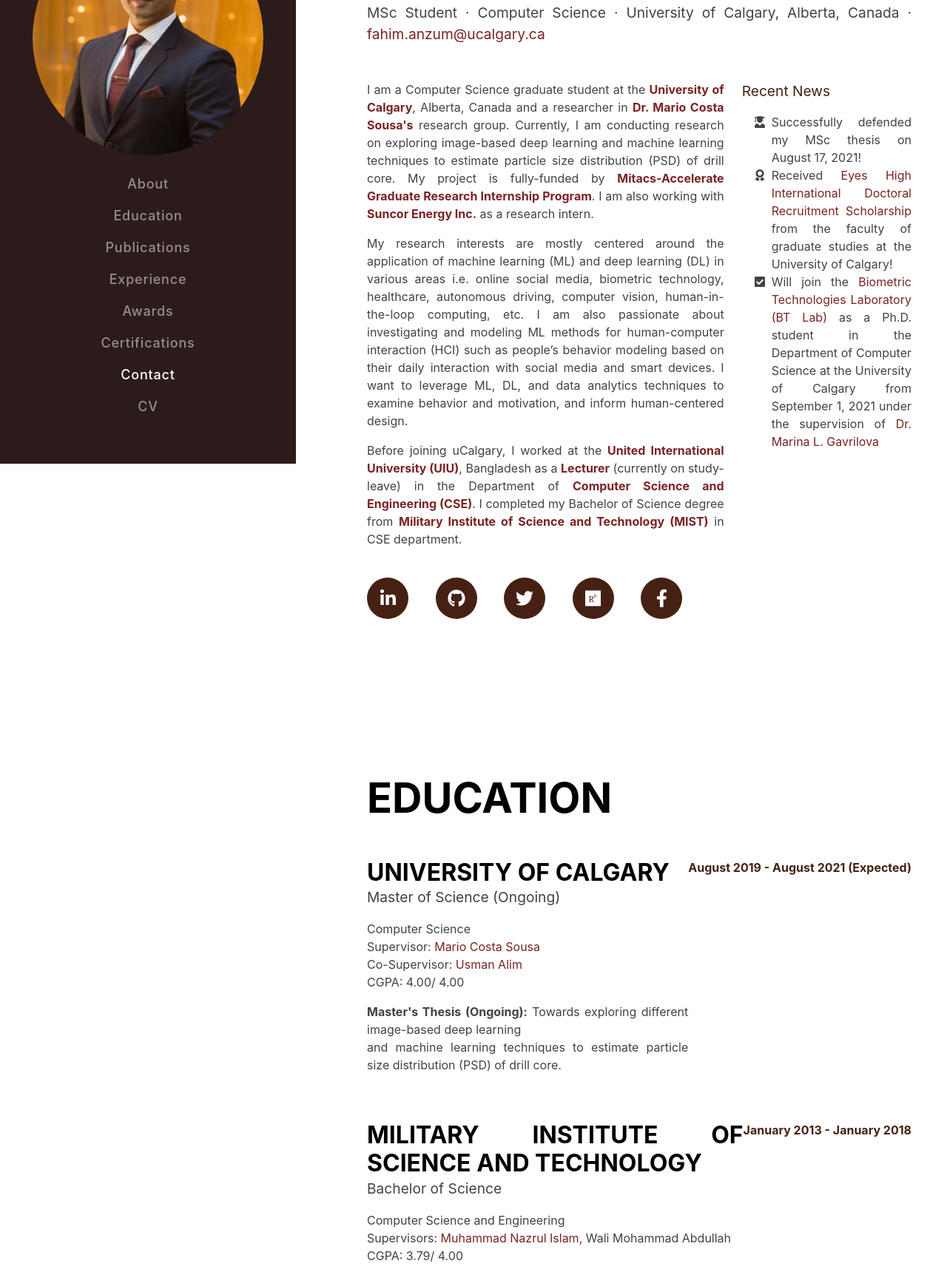
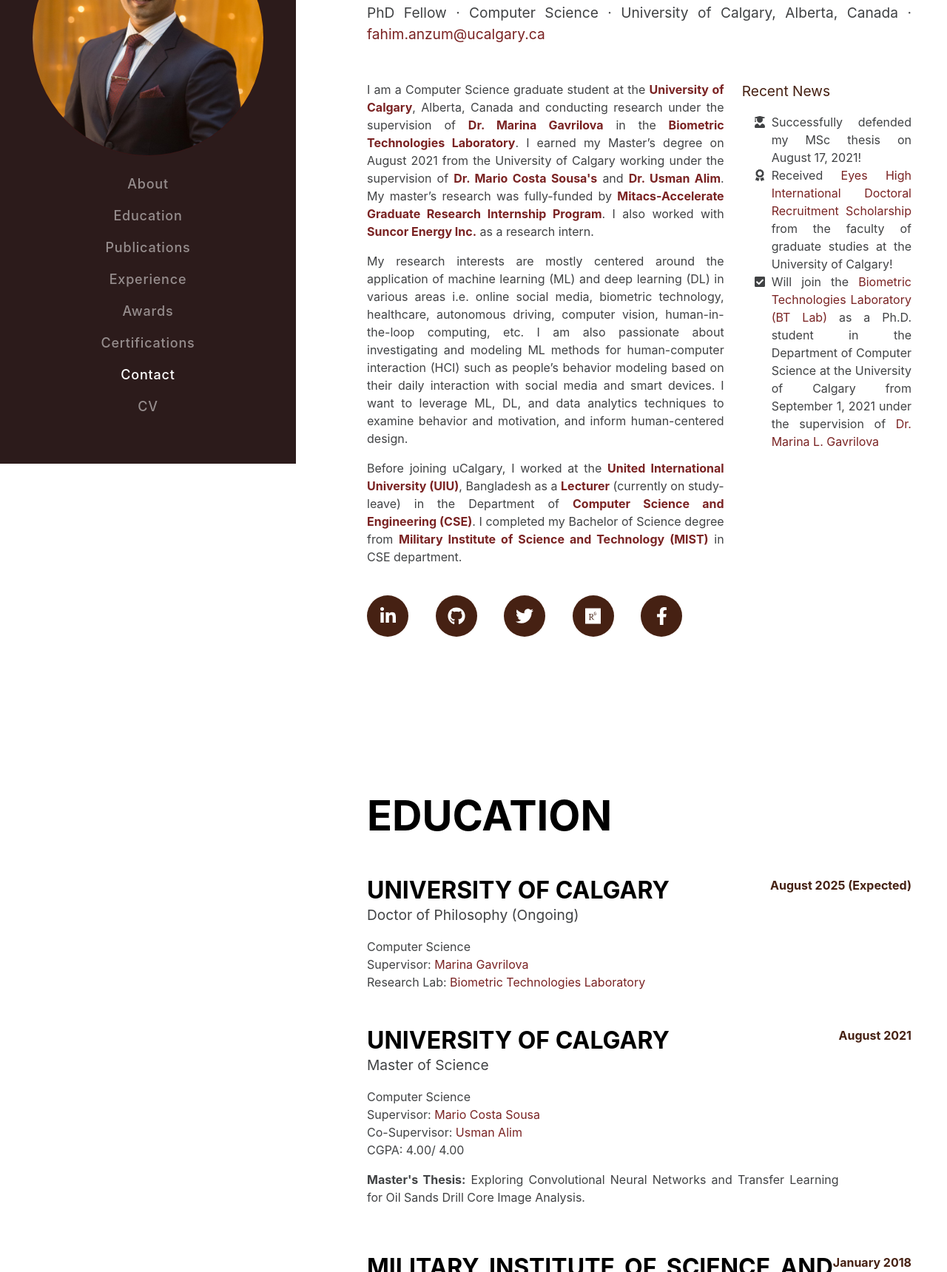
Before and after one commit to anzumbivor/anzumbivor.github.io, a plain HTML site: page index.html in a window 1280 px wide. Shown: the part 173-1893 px from the top of the page at 74% size. Drawn offline with nearby package versions, Linux system fonts and the light colour scheme; a web font is replaced by a local one.

Commit message:
Update index.html

```diff
--- a/index.html
+++ b/index.html
@@ -47,20 +47,37 @@
                         <span class="text-primary">Anzum</span>
                     </h1>
                     <div class="subheading mb-5">
-                        MSc Student · Computer Science · University of Calgary, Alberta, Canada ·
+                        PhD Fellow · Computer Science · University of Calgary, Alberta, Canada ·
                         <a href="mailto:fahim.anzum@ucalgary.ca">fahim.anzum@ucalgary.ca</a>
                     </div>
 
                     <div class="row mb-5">
                         <div class="col-lg-8 col-md-8 col-sm-12">
                             <p class="justify">
-                                I am a Computer Science graduate student at the <a href="http://ucalgary.ca/" target="_blank"><strong>University of Calgary</strong></a>, Alberta, Canada and a researcher in <a href="https://pages.cpsc.ucalgary.ca/~mario/" target="_blank"><strong>Dr. Mario Costa Sousa's</strong></a> research group.
-                                Currently, I am conducting research on exploring image-based deep learning and machine learning techniques to estimate particle size distribution (PSD) of drill core. My project is fully-funded by <a href="https://www.mitacs.ca/en/programs/accelerate" target="_blank"><strong>Mitacs-Accelerate Graduate Research Internship Program</strong></a>. I am also working with <a href="https://www.suncor.com/" target="_blank"><strong>Suncor Energy Inc.</strong></a> as a research intern.
+                                I am a Computer Science graduate student at the <a href="http://ucalgary.ca/" target="_blank"><strong>University of Calgary</strong></a>, Alberta, Canada
+                                and conducting research under the supervision of <a href="https://pages.cpsc.ucalgary.ca/~marina/HomePHP/index.php/block/1.html" target="_blank"><strong>
+                                Dr. Marina Gavrilova</strong></a> in the <a href="https://pages.cpsc.ucalgary.ca/~marina/HomePHP/index.php/block/24.html" target="_blank"><strong>
+                                Biometric Technologies Laboratory</strong></a>.
+                                I earned my Master’s degree on August 2021 from the University of Calgary working under the supervision of
+                                <a href="https://pages.cpsc.ucalgary.ca/~mario/" target="_blank"><strong>Dr. Mario Costa Sousa's</strong></a> and
+                                <a href="https://pages.cpsc.ucalgary.ca/~ualim/" target="_blank"><strong>Dr. Usman Alim</strong></a>.
+                                My master’s research was fully-funded by <a href="https://www.mitacs.ca/en/programs/accelerate" target="_blank"><strong>
+                                Mitacs-Accelerate Graduate Research Internship Program</strong></a>. I also worked with
+                                <a href="https://www.suncor.com/" target="_blank"><strong>Suncor Energy Inc.</strong></a> as a research intern.
+
                             </p>
-                            <p class="justify">My research interests are mostly centered around the application of machine learning (ML) and deep learning (DL) in various areas i.e. online social media, biometric technology, healthcare, autonomous driving, computer vision, human-in-the-loop computing, etc. I am also passionate about investigating and modeling ML methods for human-computer interaction (HCI) such as people’s behavior modeling based on their daily interaction with social media and smart devices. I want to leverage ML, DL, and data analytics techniques to examine behavior and motivation, and inform human-centered design.</p>
+                            <p class="justify">My research interests are mostly centered around the application of machine learning (ML) and deep learning (DL)
+                                in various areas i.e. online social media, biometric technology, healthcare, autonomous driving, computer vision, human-in-the-loop computing, etc.
+                                I am also passionate about investigating and modeling ML methods for human-computer interaction (HCI) such as people’s behavior modeling based on their
+                                daily interaction with social media and smart devices. I want to leverage ML, DL, and data analytics techniques to examine behavior and motivation,
+                                and inform human-centered design.</p>
 
                             <p class="justify">
-                                Before joining uCalgary, I worked at the <a href="http://uiu.ac.bd/" target="_blank"><strong>United International University (UIU)</strong></a>, Bangladesh as a <a href="http://cse.uiu.ac.bd/profiles/fahim/" target="_blank"><strong>Lecturer</strong></a> (currently on study-leave) in the Department of <a href="https://cse.uiu.ac.bd/" target="_blank"><strong>Computer Science and Engineering (CSE)</strong></a>. I completed my Bachelor of Science degree from <a href="https://mist.ac.bd/" target="_blank"><strong>Military Institute of Science and Technology (MIST)</strong></a> in CSE department.
+                                Before joining uCalgary, I worked at the <a href="http://uiu.ac.bd/" target="_blank"><strong>United International University (UIU)</strong></a>,
+                                Bangladesh as a <a href="http://cse.uiu.ac.bd/profiles/fahim/" target="_blank"><strong>Lecturer</strong></a> (currently on study-leave) in the
+                                Department of <a href="https://cse.uiu.ac.bd/" target="_blank"><strong>Computer Science and Engineering (CSE)</strong></a>. I completed my
+                                Bachelor of Science degree from <a href="https://mist.ac.bd/" target="_blank"><strong>Military Institute of Science and Technology (MIST)</strong></a>
+                                in CSE department.
                             </p><br>
 
                             <div class="social-icons">
@@ -98,18 +115,31 @@
             <section class="resume-section" id="education">
                 <div class="resume-section-content">
                     <h2 class="mb-5">Education</h2>
+
                     <div class="d-flex flex-column flex-md-row justify-content-between mb-5">
                         <div class="flex-grow-1">
                             <h3 class="mb-0">University of Calgary</h3>
-                            <div class="subheading mb-3">Master of Science (Ongoing)</div>
+                            <div class="subheading mb-3">Doctor of Philosophy (Ongoing)</div>
+                            <div>Computer Science</div>
+                            <div>Supervisor: <a href = "https://pages.cpsc.ucalgary.ca/~marina/HomePHP/index.php/block/1.html" target="_blank">Marina Gavrilova</a></div>
+                            <div>Research Lab: <a href = "https://pages.cpsc.ucalgary.ca/~marina/HomePHP/index.php/block/24.html" target="_blank">Biometric Technologies Laboratory</a></div>
+
+                        </div>
+                        <div class="flex-shrink-0"><span class="text-primary"><strong>August 2025 (Expected)</strong></span></div>
+                    </div>
+
+                    <div class="d-flex flex-column flex-md-row justify-content-between mb-5">
+                        <div class="flex-grow-1">
+                            <h3 class="mb-0">University of Calgary</h3>
+                            <div class="subheading mb-3">Master of Science</div>
                             <div>Computer Science</div>
                             <div>Supervisor: <a href = "https://pages.cpsc.ucalgary.ca/~mario/" target="_blank">Mario Costa Sousa</a></div>
                             <div>Co-Supervisor: <a href = "https://pages.cpsc.ucalgary.ca/~ualim/" target="_blank">Usman Alim</a></div>
                             <p>CGPA: 4.00/ 4.00</p>
-                            <p><strong>Master's Thesis (Ongoing):</strong> Towards exploring different image-based deep learning <br>and machine learning techniques to estimate particle size distribution (PSD) of drill core.</p>
+                            <p><strong>Master's Thesis:</strong> Exploring Convolutional Neural Networks and Transfer Learning for Oil Sands Drill Core Image Analysis.</p>
 
                         </div>
-                        <div class="flex-shrink-0"><span class="text-primary"><strong>August 2019 - August 2021 (Expected)</strong></span></div>
+                        <div class="flex-shrink-0"><span class="text-primary"><strong>August 2021</strong></span></div>
                     </div>
                     <div class="d-flex flex-column flex-md-row justify-content-between">
                         <div class="flex-grow-1">
@@ -121,7 +151,7 @@
                             <p><strong>Undergrad Thesis:</strong> A New Algorithm to Compute Single Source Shortest Path <br>in a Real Edge Weighted Graph to Optimize Time Complexity.
                                 <a href="https://ieeexplore.ieee.org/abstract/document/8466444" target="_blank">[IEEE Link]</a></p>
                         </div>
-                        <div class="flex-shrink-0"><span class="text-primary"><strong> January 2013 - January 2018</strong></span></div>
+                        <div class="flex-shrink-0"><span class="text-primary"><strong> January 2018</strong></span></div>
                     </div>
                 </div>
             </section>
```
